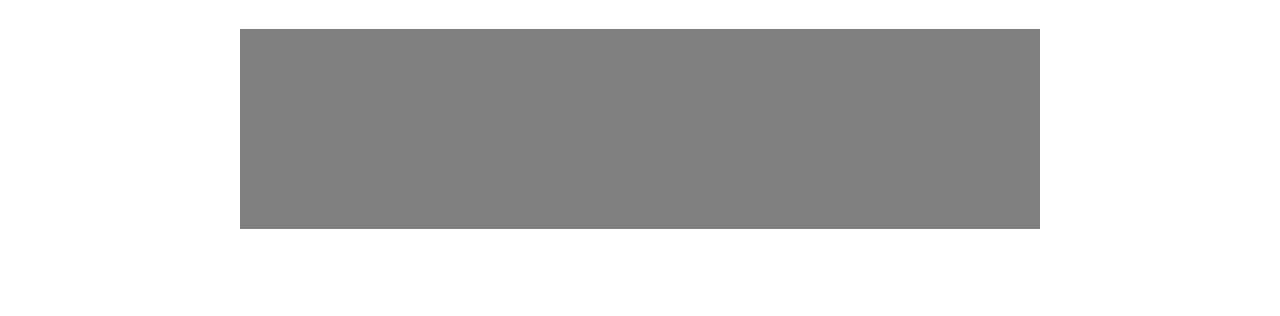
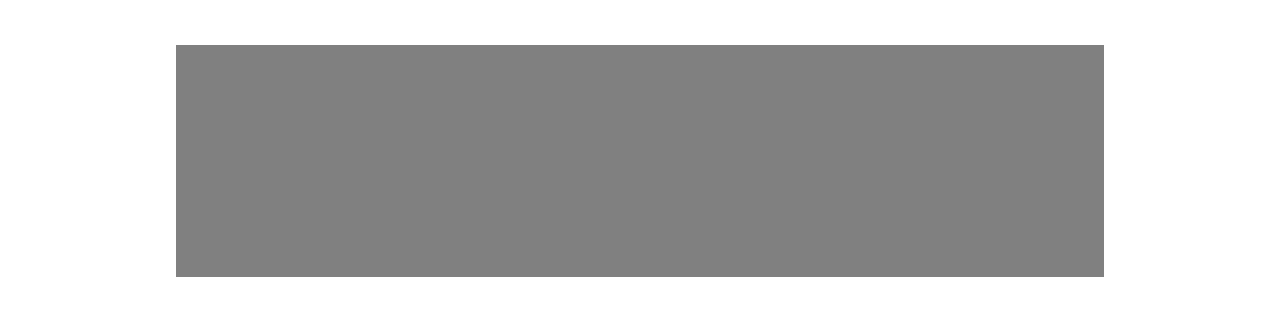
Before and after one commit to prcthc/prcthc.github.io, a plain HTML site: page index.htm in a window 1280 px wide. Shown: the part 90-406 px from the top of the page. Drawn offline with Linux system fonts and the light colour scheme.

Commit message:
Update main.css

```diff
--- a/main.css
+++ b/main.css
@@ -21,3 +21,6 @@ h1 {
   flex-flow: coloumn-wrap;
   justify-content: center;
 }
+div {
+  padding: 1rem;
+}
```
